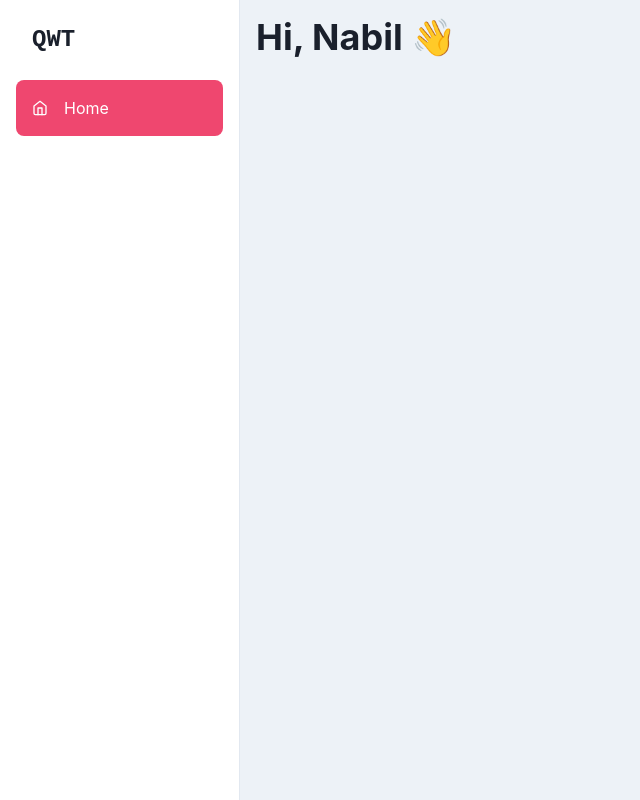
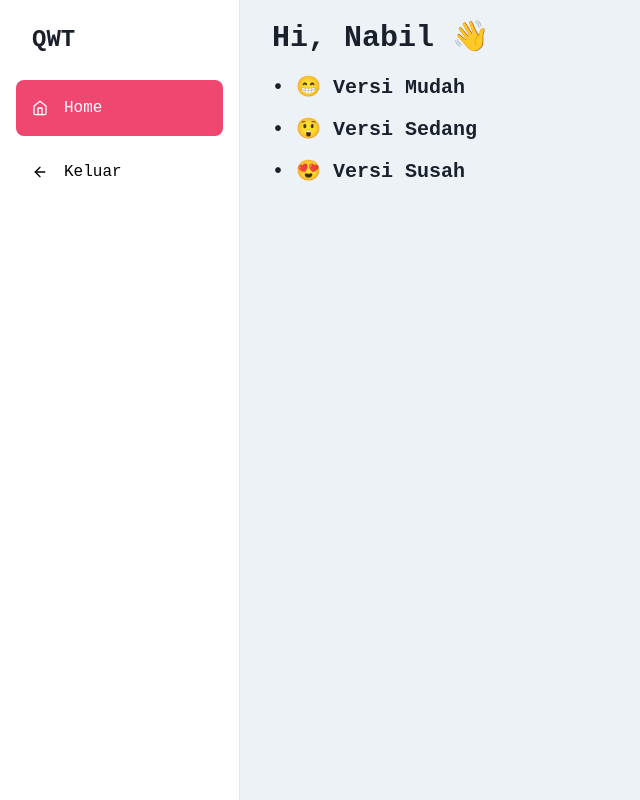
Before and after one commit to nabilaba/Quiz-With-Trivia, a React (Vite) app: page /dashboard in a window 1280 px wide. Shown: the whole page, without its empty margins (0-640 px from the left). Built offline with nearby package versions, Linux system fonts and the light colour scheme.

Commit message:
added version of quiz

```diff
--- a/src/index.css
+++ b/src/index.css
@@ -1,6 +1,6 @@
 body {
   margin: 0;
-  font-family: -apple-system, BlinkMacSystemFont, 'Segoe UI', 'Roboto', 'Oxygen',
+  font-family: 'monospace', -apple-system, BlinkMacSystemFont, 'Segoe UI', 'Roboto', 'Oxygen',
     'Ubuntu', 'Cantarell', 'Fira Sans', 'Droid Sans', 'Helvetica Neue',
     sans-serif;
   -webkit-font-smoothing: antialiased;
--- a/src/main.jsx
+++ b/src/main.jsx
@@ -9,10 +9,17 @@ const colors = {
   accent: {
     50: "#EF476F",
     100: "#ED345F",
-  }
+  },
 };
 
-const theme = extendTheme({ colors });
+const theme = extendTheme({
+  colors,
+  fonts: {
+    body: "monospace, sans-serif",
+    heading: "monospace, serif",
+    mono: "Menlo, monospace",
+  },
+});
 
 ReactDOM.createRoot(document.getElementById("root")).render(
   <ChakraProvider theme={theme}>
--- a/src/router/Dashboard/Home/index.jsx
+++ b/src/router/Dashboard/Home/index.jsx
@@ -1,5 +1,30 @@
-import { Heading } from "@chakra-ui/react";
+import { Container, Stack, Text } from "@chakra-ui/react";
 
 export default function Home() {
-  return <Heading>Hi, Nabil 👋</Heading>;
+  return (
+    <Container maxW="full">
+      <Stack spacing={3}>
+        <Text fontSize="3xl" fontWeight="bold">
+          Hi, Nabil 👋
+        </Text>
+        <Stack borderRadius="md" pr={2} borderColor="accent.50">
+          <Text fontSize="xl" fontWeight="bold">
+            • 😁 Versi Mudah
+          </Text>
+        </Stack>
+
+        <Stack borderRadius="md" pr={2} borderColor="accent.50">
+          <Text fontSize="xl" fontWeight="bold">
+            • 😲 Versi Sedang
+          </Text>
+        </Stack>
+
+        <Stack borderRadius="md" pr={2} borderColor="accent.50">
+          <Text fontSize="xl" fontWeight="bold">
+            • 😍 Versi Susah
+          </Text>
+        </Stack>
+      </Stack>
+    </Container>
+  );
 }
--- a/src/router/Dashboard/index.jsx
+++ b/src/router/Dashboard/index.jsx
@@ -10,15 +10,13 @@ import {
   DrawerContent,
   Text,
   useDisclosure,
-  Heading,
+  Stack,
 } from "@chakra-ui/react";
-import { FiHome, FiMenu } from "react-icons/fi";
+import { FiArrowLeft, FiHome, FiMenu } from "react-icons/fi";
 import { useLocation } from "react-router-dom";
 import { Outlet } from "react-router-dom";
 
-const LinkItems = [
-  { name: "Home", icon: FiHome, path: "/dashboard" },
-];
+const LinkItems = [{ name: "Home", icon: FiHome, path: "/dashboard" }];
 
 export default function SimpleSidebar() {
   const { isOpen, onOpen, onClose } = useDisclosure();
@@ -67,11 +65,16 @@ const SidebarContent = ({ onClose, ...rest }) => {
         </Text>
         <CloseButton display={{ base: "flex", md: "none" }} onClick={onClose} />
       </Flex>
-      {LinkItems.map((link) => (
-        <NavItem key={link.name} icon={link.icon} path={link.path}>
-          {link.name}
+      <Stack spacing={2}>
+        {LinkItems.map((link) => (
+          <NavItem key={link.name} icon={link.icon} path={link.path}>
+            {link.name}
+          </NavItem>
+        ))}
+        <NavItem icon={FiArrowLeft} path={"/"}>
+          Keluar
         </NavItem>
-      ))}
+      </Stack>
     </Box>
   );
 };
```
